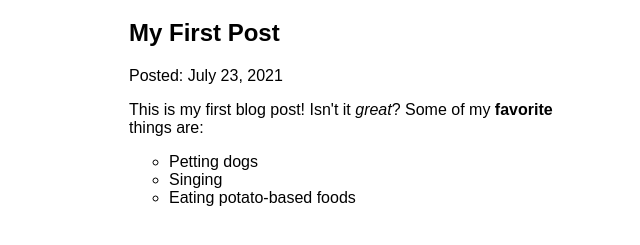
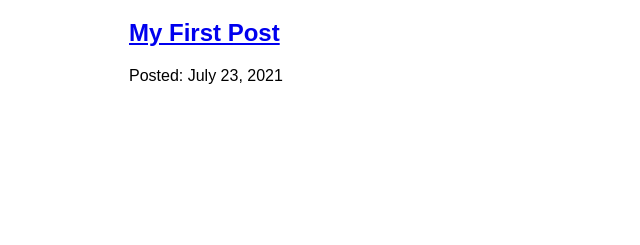
Before and after one commit to LubosZavarsky/gatsby-test, a Gatsby site: page /blog in a window 1280 px wide. Shown: the part 157-402 px from the top of the page, without its empty margins (301-941 px from the left). Built offline with nearby package versions, Linux system fonts and the light colour scheme; Gatsby itself is replaced by a stand-in of ours.

Commit message:
Finished Gatsby Tutorial Part 6

```diff
--- a/src/pages/blog.js
+++ b/src/pages/blog/index.js
@@ -1,7 +1,7 @@
 import React from 'react';
-import { graphql } from 'gatsby';
-import { MDXRenderer } from 'gatsby-plugin-mdx';
-import Layout from '../components/layout';
+import { Link, graphql } from 'gatsby';
+
+import Layout from '../../components/layout';
 
 const blog = ({ data }) => {
   return (
@@ -9,9 +9,10 @@
       <ul>
         {data.allMdx.nodes.map((node) => (
           <article key={node.id}>
-            <h2>{node.frontmatter.title}</h2>
+            <h2>
+              <Link to={`/blog/${node.slug}`}>{node.frontmatter.title}</Link>
+            </h2>
             <p>Posted: {node.frontmatter.date}</p>
-            <MDXRenderer>{node.body}</MDXRenderer>
           </article>
         ))}
       </ul>
@@ -19,7 +20,7 @@
   );
 };
 
-export const data = graphql`
+export const query = graphql`
   query {
     allMdx(sort: { fields: frontmatter___date, order: DESC }) {
       nodes {
@@ -28,7 +29,7 @@
           title
         }
         id
-        body
+        slug
       }
     }
   }
```
Also changed, not shown: src/pages/blog/{mdx.slug}.js (added, +27 -0 lines).
